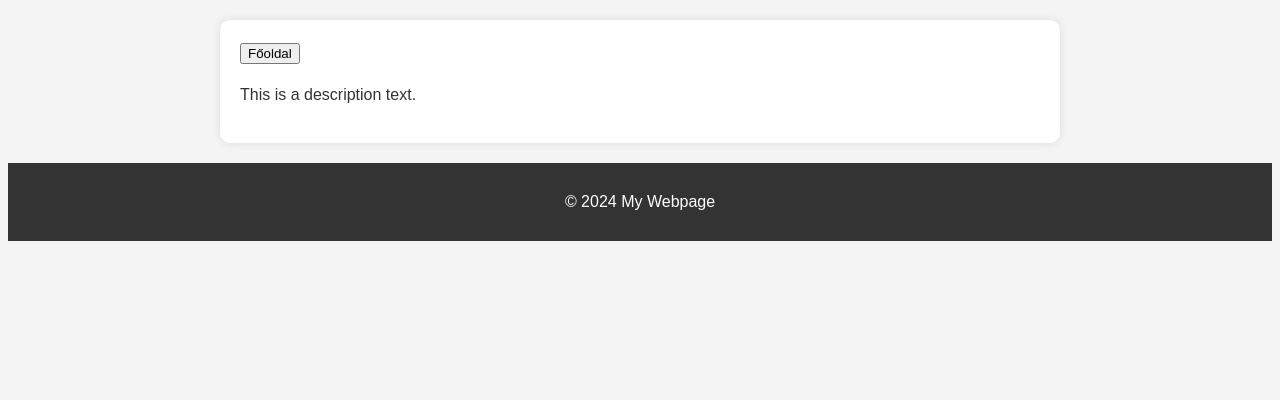
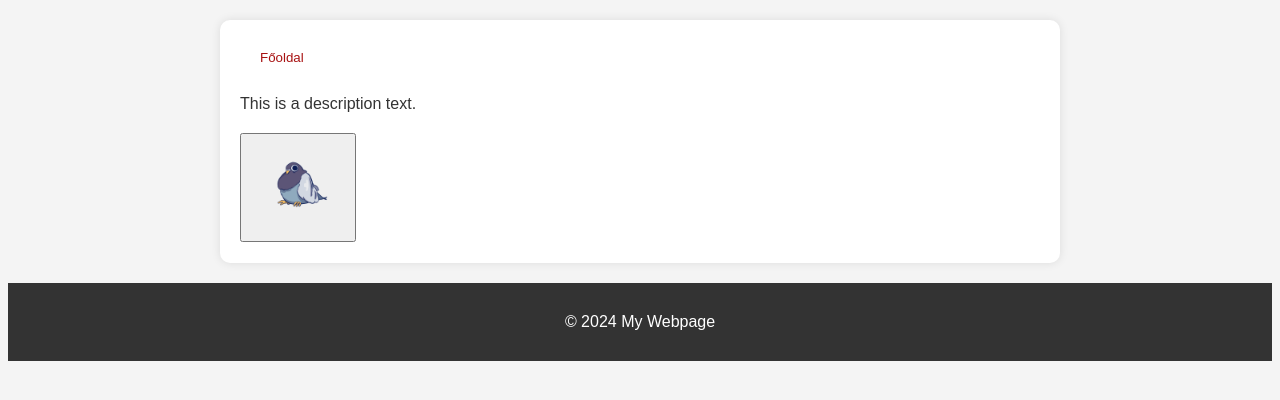
Before and after one commit to BMarcell7/Blan, a Django app: page /home/test/ in a window 1280 px wide. Shown: the part 122-522 px from the top of the page. Run offline with Django 5.2, Linux system fonts and the light colour scheme.

Commit message:
gomb formázás

```diff
--- a/Blan/webapp/static/css/style_test.css
+++ b/Blan/webapp/static/css/style_test.css
@@ -11,8 +11,8 @@ h1 {
 }
 
 .my-button {
-    background-color: #4CAF50;
-    color: white;
+    background: none;
+    color: rgb(168, 19, 19);
     border: none;
     padding: 10px 20px;
     border-radius: 5px;
@@ -22,6 +22,17 @@ h1 {
 
 .my-button:hover {
     background-color: #45a049;
+}
+
+button img{
+    width: 100px;
+    height: auto;
+    background: none;
+    border: none;
+}
+
+.button img:hover {
+    background-color: #f4f4f4;
 }
 
 header {
--- a/Blan/webapp/templates/test.html
+++ b/Blan/webapp/templates/test.html
@@ -13,8 +13,14 @@
         <h1>Welcome to My Webpage</h1>
     </header>
     <main>
-        <button class="btn" onclick="window.location.href='{% url 'Home' %}'">Főoldal</button>
+        <button class="my-button" onclick="window.location.href='{% url 'Home' %}'">Főoldal</button>
+
         <p class="description">This is a description text.</p>
+        <form action="https://127.0.0.1:8000/home/test/">
+            <button type="submit" class="button img">
+                <img src="{% static 'images\existentialcrisispigeon.png' %}" alt="Go to Example">
+            </button>
+        </form>
     </main>
     <footer>
         <p>&copy; 2024 My Webpage</p>
```
Also changed, not shown: Blan/webapp/static/css/style_home.css (+5 -4 lines), Blan/webapp/static/js/clock.js (added, +19 -0 lines), Blan/webapp/templates/home.html (+4 -11 lines).
